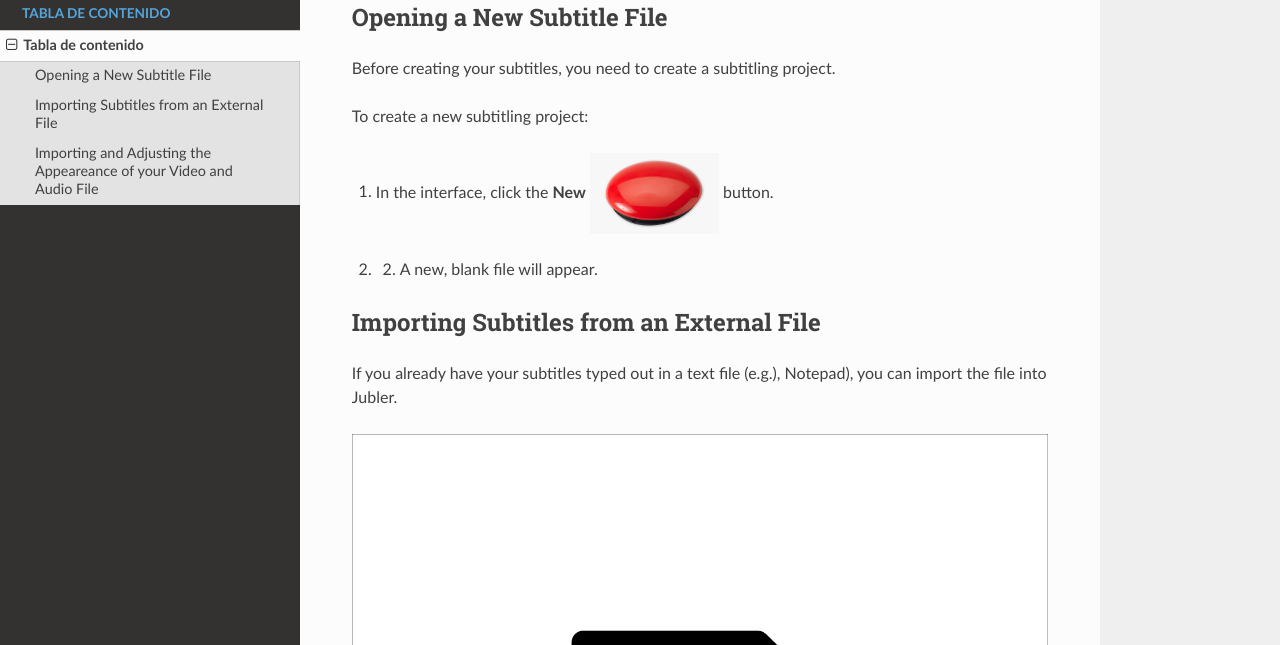
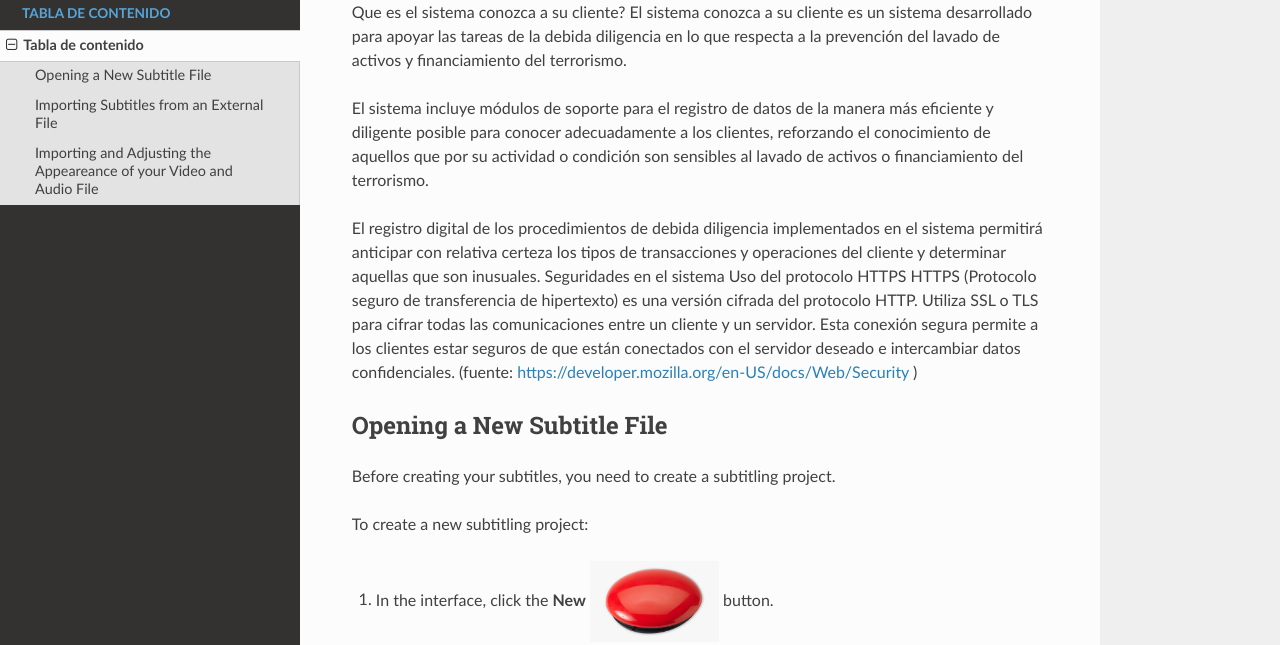
Before and after one commit to jativar/myproject, a Sphinx documentation site: the page built from docs/tabla_de_contenido.rst, in a window 1280 px wide and 900 px high, scrolled down 896 px, cut to the strip 255-900 px from the top of the window. Built offline with Sphinx 7.4.7 and the Read the Docs theme 2.0.0, drawn with Linux system fonts in a browser that asks for light colours.

Commit message:
Update 10 April 2022 at 19:15

```diff
--- a/docs/tabla_de_contenido.rst
+++ b/docs/tabla_de_contenido.rst
@@ -1,7 +1,7 @@
 Tabla de contenido
 ==================
 
-* Que es el sistema conozca a su cliente?
+* :ref:`Que es el sistema conozca a su cliente? <ref_001>`
 * Seguridades en el sistema
 * Política de privacidad y condiciones de uso del sistema
 * Pantalla de bienvenida al sistema
@@ -33,6 +33,23 @@
 .. raw:: html
 
    <iframe width="560" height="315" src="https://www.youtube.com/embed/DSIuLnoKLd8" title="YouTube video player" frameborder="0" allow="accelerometer; autoplay; clipboard-write; encrypted-media; gyroscope; picture-in-picture" allowfullscreen></iframe>
+
+
+
+.. _ref_001:
+
+Que es el sistema conozca a su cliente?
+El sistema conozca a su cliente es un sistema desarrollado para apoyar las tareas de la debida diligencia en lo que respecta a la prevención del lavado de activos y financiamiento del terrorismo.
+
+
+El sistema incluye módulos de soporte para el registro de datos de la manera más eficiente y diligente posible para conocer adecuadamente a los clientes, reforzando el conocimiento de aquellos que por su actividad o condición son sensibles al lavado de activos o financiamiento del terrorismo.
+
+
+El registro digital de los procedimientos de debida diligencia implementados en el sistema permitirá anticipar con relativa certeza los tipos de transacciones y operaciones del cliente y determinar aquellas que son inusuales.
+Seguridades en el sistema
+Uso del protocolo HTTPS
+HTTPS (Protocolo seguro de transferencia de hipertexto) es una versión cifrada del protocolo HTTP. Utiliza SSL o TLS para cifrar todas las comunicaciones entre un cliente y un servidor. Esta conexión segura permite a los clientes estar seguros de que están conectados con el servidor deseado e intercambiar datos confidenciales. (fuente: https://developer.mozilla.org/en-US/docs/Web/Security )
+
 
 
 
```
Also changed, not shown: 6 other files.
